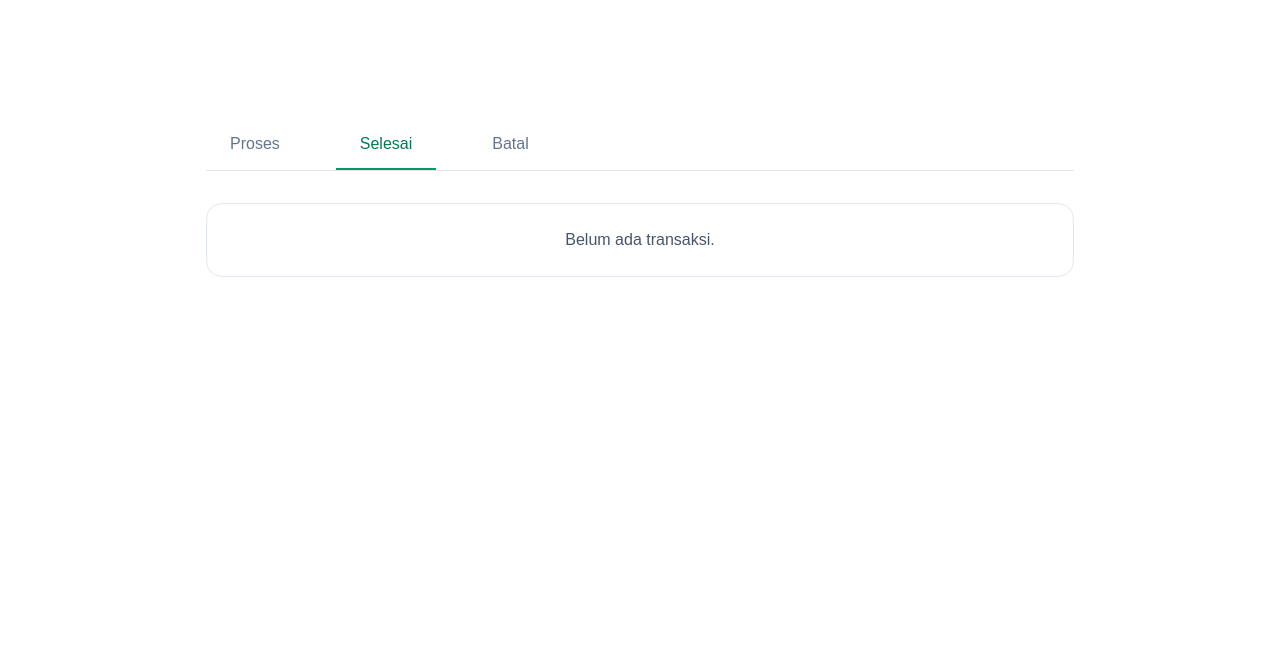
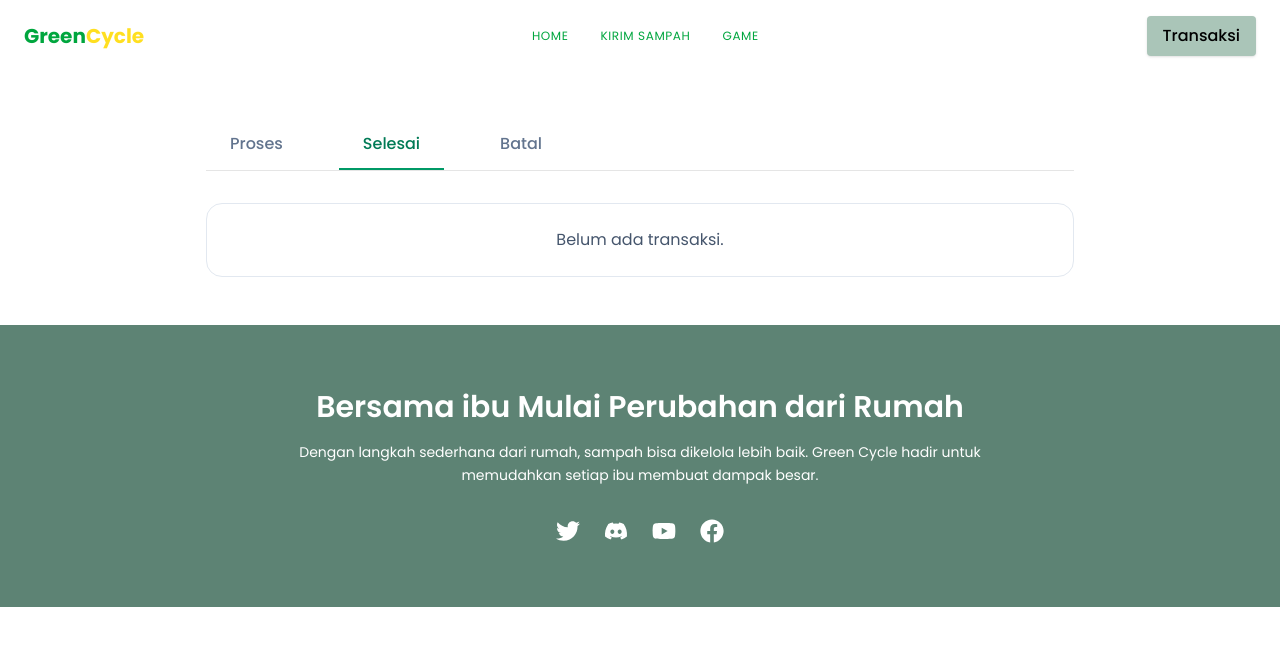
Before and after one commit to tiyawt/ecogame, a Next.js app: page /transactions/done in a window 1280 px wide. Shown: the top 646 px of the page. Built offline with nearby package versions, Linux system fonts and the light colour scheme.

Commit message:
update root layout

```diff
--- a/src/app/layout.js
+++ b/src/app/layout.js
@@ -1,28 +1,29 @@
-import { Geist, Geist_Mono } from "next/font/google";
 import "./globals.css";
-
-const geistSans = Geist({
-  variable: "--font-geist-sans",
-  subsets: ["latin"],
-});
-
-const geistMono = Geist_Mono({
-  variable: "--font-geist-mono",
-  subsets: ["latin"],
-});
+import ClientWrapper from "./components/ClientWrapper";
 
 export const metadata = {
-  title: "Create Next App",
-  description: "Generated by create next app",
+  title: "GreenCycle",
+  description: "Waste sorting web app",
+  icons: {
+    icon: [{ url: "/assets/waste-bin.png", type: "image/png", sizes: "32x32" }],
+  },
 };
 
 export default function RootLayout({ children }) {
   return (
     <html lang="en">
-      <body
-        className={`${geistSans.variable} ${geistMono.variable} antialiased`}
-      >
-        {children}
+      <head>
+        <link
+          href="https://fonts.googleapis.com/css2?family=Pixelify+Sans:wght@400;700&display=swap"
+          rel="stylesheet"
+        />
+        <link
+          href="https://fonts.googleapis.com/css2?family=Poppins:wght@400;500;600;700&display=swap"
+          rel="stylesheet"
+        />
+      </head>
+      <body className="font-pixel bg-night text-white pt-18 md:pt-0">
+        <ClientWrapper>{children}</ClientWrapper>
       </body>
     </html>
   );
```
